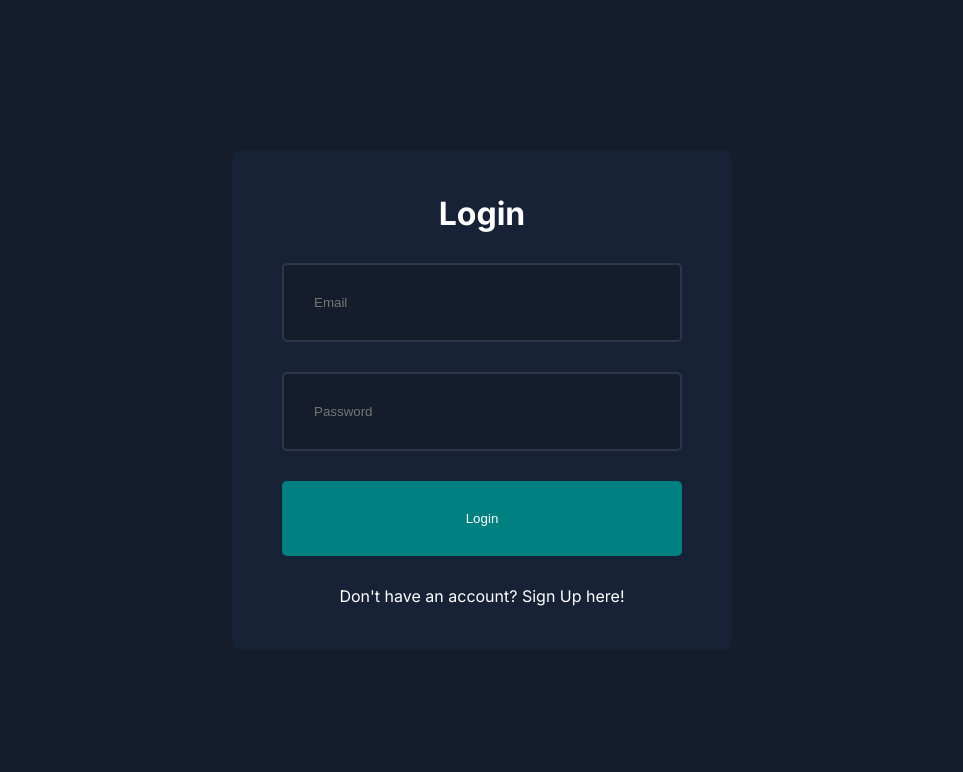
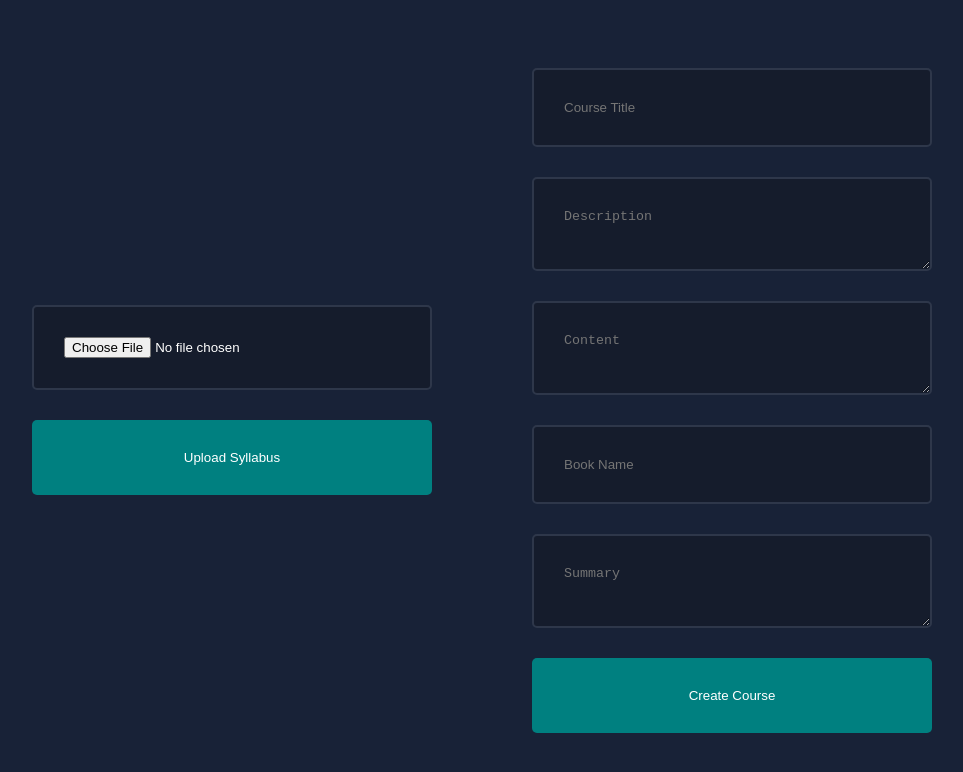
Before and after one commit to akuazzam/alchemi, a Next.js app: page / in a window 1280 px wide. Shown: the top 772 px of the page, without its empty margins (158-1121 px from the left). Built offline with nearby package versions, Linux system fonts and the light colour scheme.

Commit message:
courseUpload

```diff
--- a/pages/api/createCourse.js
+++ b/pages/api/createCourse.js
@@ -1,48 +1,38 @@
-// import { connectToDatabase } from 'path/to/mongodb-utils'; // Adjust with your MongoDB utility
-
-// export default async function handler(req, res) {
-//   if (req.method !== 'POST') {
-//     return res.status(405).end('Method Not Allowed');
-//   }
-
-//   // Assuming the session token is in the cookies
-//   const sessionToken = req.cookies.sessionToken;
-//   if (!sessionToken) {
-//     return res.status(401).json({ error: 'Unauthorized' });
-//   }
-
-//   // Extract user ID from the session token
-//   // (You'll need to replace this with the actual logic to extract user ID from token)
-//   const userId = extractUserIdFromToken(sessionToken);
-
-//   const { db } = await connectToDatabase();
-//   const { courseName, courseDescription, bookName, courseContent, summary } = req.body;
-
-//   const newCourse = {
-//     Title: courseName,
-//     Description: courseDescription,
-//     BookName: bookName,
-//     Content: courseContent,
-//     summary: summary,
-//     createdBy: userId
-//   };
-
-//   await db.collection('courses').insertOne(newCourse);
-
-//   res.status(201).json({ message: 'Course created successfully' });
-// }
-
-
-// pages/api/testUserId.js
 import * as Realm from 'realm-web';
+import { connectToDatabase } from '@/app/utils/mongodb_config';
+import Course from '../../models/Cousre';
 
 export default async function handler(req, res) {
+  if (req.method !== 'POST') {
+    return res.status(405).end('Method Not Allowed');
+  }
+
+  // Initialize the Realm app
   const app = new Realm.App({ id: process.env.NEXT_PUBLIC_REALM_APP_ID });
+
+  // Get the current logged-in user
   const user = app.currentUser;
 
+  // If there is no user, return unauthorized
   if (!user) {
-    return res.status(401).json({ message: 'No user is currently logged in.' });
+    return res.status(401).json({ error: 'Unauthorized' });
   }
 
-  res.status(200).json({ userId: user.id });
+  // Retrieve user ID
+  const userId = user.id;
+
+  const { db } = await connectToDatabase();
+
+  const { title, description, bookName, content, summary } = req.body;
+  const newCourse = new Course({
+    Title: title,
+    Description: description,
+    BookName: bookName,
+    Content: content,
+    Summary: summary,
+    createdBy: userId
+  });
+
+  await db.collection('courses').insertOne(newCourse);
+  res.status(201).json({ message: 'Course created successfully' });
 }
--- /dev/null
+++ b/src/app/components/Upload.module.css
@@ -0,0 +1,49 @@
+.container {
+    width: 100%;
+    height: 100vh;
+    display: flex;
+    align-items: center;
+    justify-content: center;
+}
+
+.form {
+    background-color: var(--bgSoft);
+    padding: 50px;
+    border-radius: 10px;
+    width: 500px;
+    height: 1000px;
+    display: flex;
+    flex-direction: column;
+    align-items: center;
+    justify-content: center;
+    gap: 30px;
+}
+
+.form input {
+    width: 100%;
+    padding: 30px;
+    border: 2px solid #2e374a;
+    border-radius: 5px;
+    background-color: var(--bg);
+    color: var(--text);
+}
+.form textarea { /* Apply the styles to both input and textarea */
+    width: 100%;
+    padding: 30px;
+    border: 2px solid #2e374a;
+    border-radius: 5px;
+    background-color: var(--bg);
+    color: var(--text);
+    resize: vertical; /* Allow vertical resize for textarea */
+}
+
+
+.form button {
+    width: 100%;
+    padding: 30px;
+    background-color: teal;
+    color: var(--text);
+    border: none;
+    cursor: pointer;
+    border-radius: 5px;
+}
--- a/src/app/components/fileUpload.jsx
+++ b/src/app/components/fileUpload.jsx
@@ -1,10 +1,15 @@
 import { useState } from 'react';
+import styles from './Upload.module.css';
 
 export default function Upload() {
   const [file, setFile] = useState(null);
-  const [result, setResult] = useState(null);
+  const [title, setTitle] = useState('');
+  const [description, setDescription] = useState('');
+  const [content, setContent] = useState('');
+  const [bookName, setBookName] = useState('');
+  const [summary, setSummary] = useState('');
 
-  const handleSubmit = async (e) => {
+  const handleSyllabusSubmit = async (e) => {
     e.preventDefault();
     const formData = new FormData();
     formData.append('file', file);
@@ -15,17 +20,79 @@ export default function Upload() {
     });
 
     const data = await response.json();
-    setResult(data);
-    setFile(null)
+    if (data.extractedData) {
+      setDescription(data.extractedData.CourseDescription || '');
+      setContent(data.extractedData.CourseContentAndLearningObjectives || '');
+      setBookName(data.extractedData.RequiredLectureTextbook || '');
+      setSummary(data.extractedData.Summary || '');
+    }
+    setFile(null);
+  };
+
+  const handleCourseSubmit = async (e) => {
+    e.preventDefault();
+    const courseData = { title, description, content, bookName, summary };
+
+    try {
+      const response = await fetch('/api/createCourse', { // Adjust the endpoint as needed
+        method: 'POST',
+        headers: {
+          'Content-Type': 'application/json',
+        },
+        body: JSON.stringify(courseData),
+      });
+
+      if (!response.ok) {
+        throw new Error(`HTTP error! status: ${response.status}`);
+      }
+
+      const result = await response.json();
+      console.log('Course created successfully:', result);
+      // Handle successful response here (e.g., show a success message, clear form, etc.)
+    } catch (error) {
+      console.error('Failed to create course:', error);
+      // Handle errors here (e.g., show error message)
+    }
   };
 
   return (
-    <div>
-      <form onSubmit={handleSubmit}>
+    <div className={styles.container}>
+            <form className={styles.form} onSubmit={handleSyllabusSubmit}>
         <input type="file" onChange={(e) => setFile(e.target.files[0])} required />
-        <button type="submit">Upload</button>
+        <button type="submit">Upload Syllabus</button>
       </form>
-      {result && <pre>{JSON.stringify(result, null, 2)}</pre>}
+
+      <form className={styles.form} onSubmit={handleCourseSubmit}>
+        <input
+          type="text"
+          value={title}
+          onChange={(e) => setTitle(e.target.value)}
+          placeholder="Course Title"
+          required
+        />
+        <textarea
+          value={description}
+          onChange={(e) => setDescription(e.target.value)}
+          placeholder="Description"
+        />
+        <textarea
+          value={content}
+          onChange={(e) => setContent(e.target.value)}
+          placeholder="Content"
+        />
+        <input
+          type="text"
+          value={bookName}
+          onChange={(e) => setBookName(e.target.value)}
+          placeholder="Book Name"
+        />
+        <textarea
+          value={summary}
+          onChange={(e) => setSummary(e.target.value)}
+          placeholder="Summary"
+        />
+        <button type="submit">Create Course</button>
+      </form>
     </div>
   );
 }
--- a/src/app/page.jsx
+++ b/src/app/page.jsx
@@ -3,10 +3,11 @@ import React from 'react';
 import Dashboard from "./components/dashboard/page"
 import Navbar from './components/Ui/dashboard/navbar/navbar';
 import LoginPage from './components/login/page';
+import Upload from './components/FileUpload';
 
 const Home = () => {
   return (
-  <LoginPage/>
+  <Upload/>
   );
 };
 
```
Also changed, not shown: 1 other file (tests, documents, lock files or other folders).
